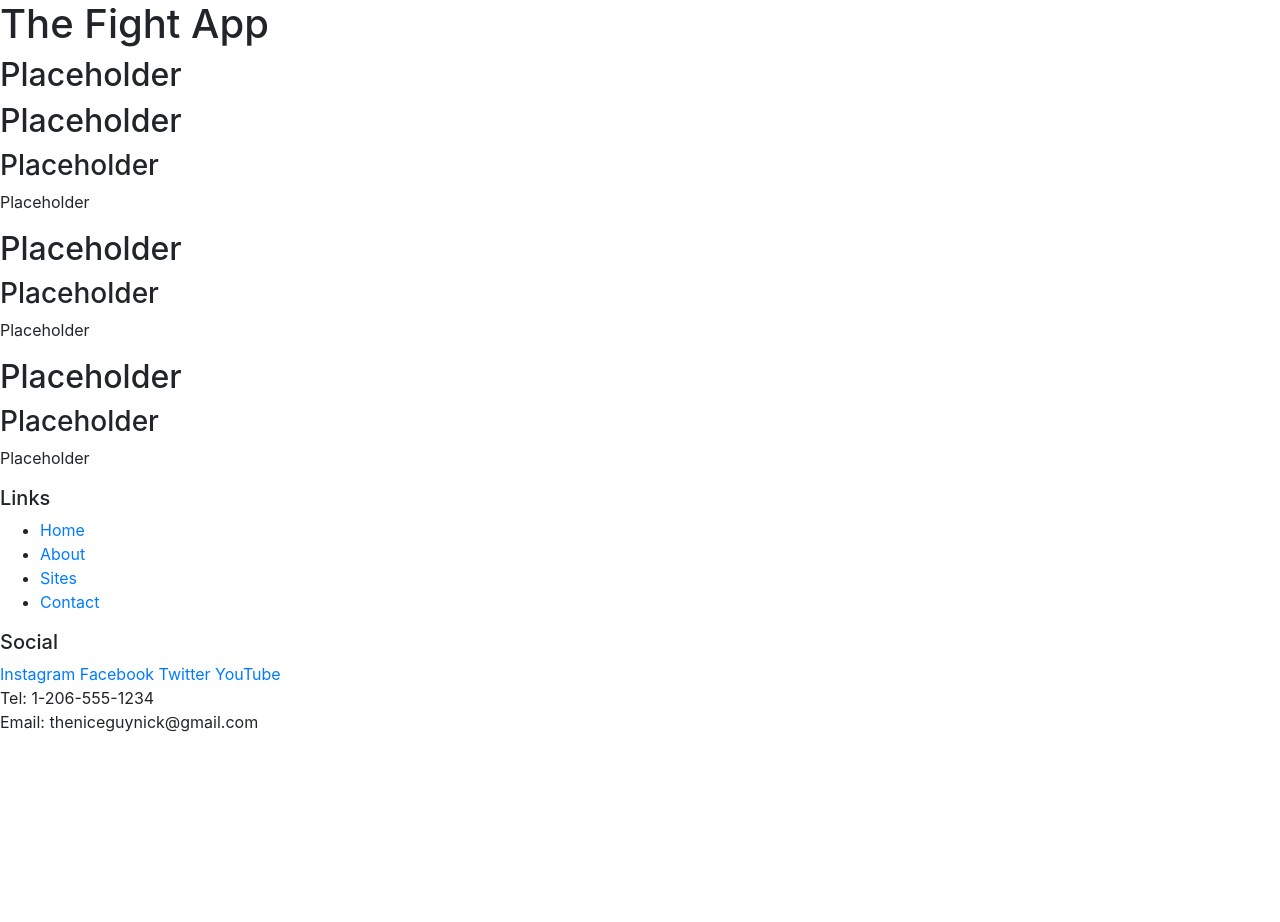
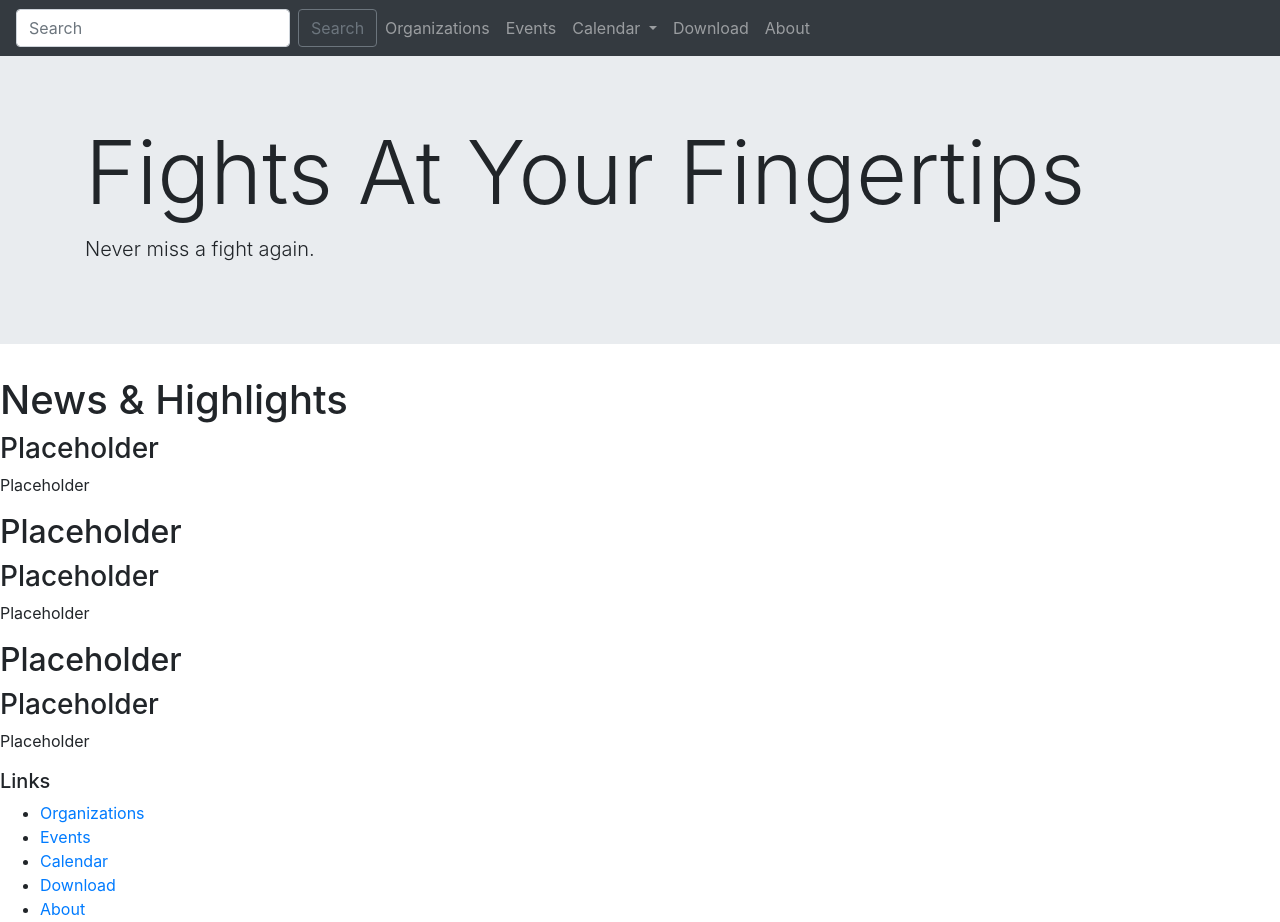
Before and after one commit to swicknick/Porfolio-Project-1, a website: page index.html in a window 1280 px wide. Shown: the top 922 px of the page. Before the commit the page ends 800 px from the top, so only its background shows below. Drawn offline with nearby package versions, Linux system fonts and the light colour scheme.

Commit message:
Nav and Jumbo added

```diff
--- a/index.html
+++ b/index.html
@@ -7,17 +7,54 @@
     <link rel="stylesheet" href="node_modules/bootstrap/dist/css/bootstrap.min.css" />
     <title>The Fight App</title>
 </head>
+
+<nav class="navbar navbar-expand-lg navbar-dark bg-dark">
+    <form class="form-inline my-2 my-lg-0">
+        <input class="form-control mr-sm-2" type="search" placeholder="Search" aria-label="Search">
+        <button class="btn btn-outline-secondary my-2 my-sm-0" type="submit">Search</button>
+    </form>
+    <div class="collapse navbar-collapse" id="navbarSupportedContent">
+        <ul class="navbar-nav mr-auto">
+            <li class="nav-item">
+                <a class="nav-link" href="#">Organizations <span class="sr-only">(current)</span></a>
+            </li>
+            <li class="nav-item">
+                <a class="nav-link" href="#">Events</a>
+            </li>
+            <li class="nav-item dropdown">
+                <a class="nav-link dropdown-toggle" href="#" id="navbarDropdown" role="button" data-toggle="dropdown" aria-haspopup="true" aria-expanded="false">
+                    Calendar
+                </a>
+                <div class="dropdown-menu" aria-labelledby="navbarDropdown">
+                    <a class="dropdown-item" href="#">Action</a>
+                    <a class="dropdown-item" href="#">Another action</a>
+                    <div class="dropdown-divider"></div>
+                    <a class="dropdown-item" href="#">Something else here</a>
+                </div>
+            </li>
+            <li class="nav-item">
+                <a class="nav-link" href="#">Download</a>
+            </li>
+            <li class="nav-item">
+                <a class="nav-link" href="#">About</a>
+            </li>
+        </ul>
+    </div>
+</nav>
+
 <body>
 
     <header>
-            <div>
-                <h1>The Fight App</h1>
-                <h2>Placeholder</h2>
+        <div class="jumbotron jumbotron-fluid">
+            <div class="container">
+                <h1 class="display-2">Fights At Your Fingertips</h1>
+                <p class="lead">Never miss a fight again.</p>
+            </div>
         </div>
     </header>
 
     <div>
-            <h2>Placeholder</h2>
+        <h1>News &amp Highlights</h1>
         <h3>Placeholder</h3>
         <p>Placeholder</p>
     </div>
@@ -38,10 +75,12 @@
         <div>
             <h5>Links</h5>
             <ul>
-                    <li><a href="#">Home</a></li>
+                <li><a href="#">Organizations</a></li>
+                <li><a href="#">Events</a></li>
+                <li><a href="#">Calendar</a></li>
+                <li><a href="#">Download</a></li>
                 <li><a href="#">About</a></li>
-                    <li><a href="#">Sites</a></li>
-                    <li><a href="#">Contact</a></li>
+
             </ul>
         </div>
         <div>
```
Lines whose indentation alone changed are shown as unchanged.
